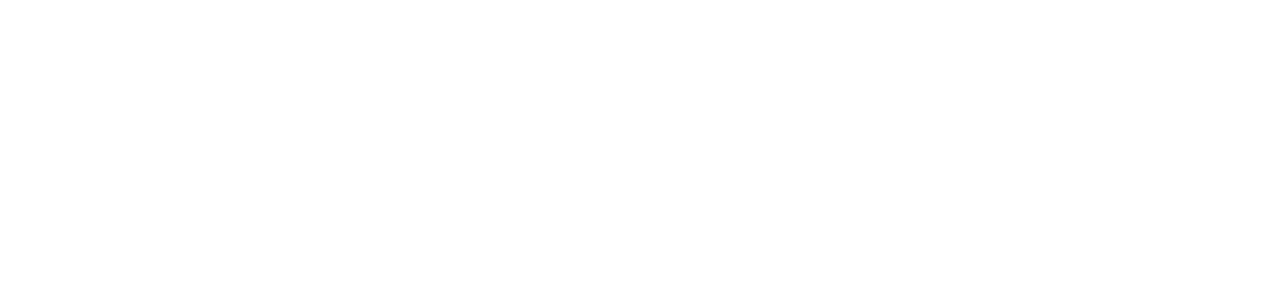
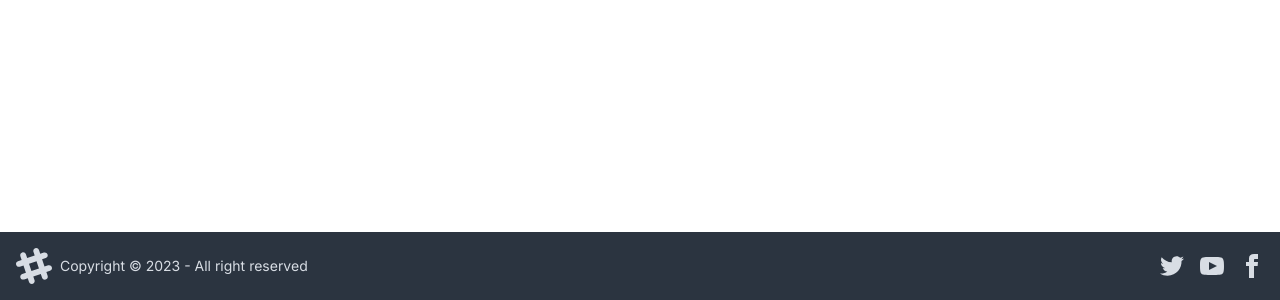
Before and after one commit to SaleemMaini/medux-patient-app, a Next.js app: page / in a window 1280 px wide. Shown: the part 1436-1736 px from the top of the page. Before the commit the page ends 1668 px from the top, so only its background shows below. Built offline with nearby package versions, Linux system fonts and the light colour scheme.

Commit message:
add the footer

```diff
--- a/src/app/layout.tsx
+++ b/src/app/layout.tsx
@@ -2,6 +2,7 @@
 import "./globals.css";
 import type { Metadata } from "next";
 import { Inter } from "next/font/google";
+import { Footer } from "@/components/layout/footer";
 
 const inter = Inter({ subsets: ["latin"] });
 
@@ -20,6 +21,7 @@
       <body className={inter.className}>
         <Navbar />
         {children}
+        <Footer />
       </body>
     </html>
   );
```
